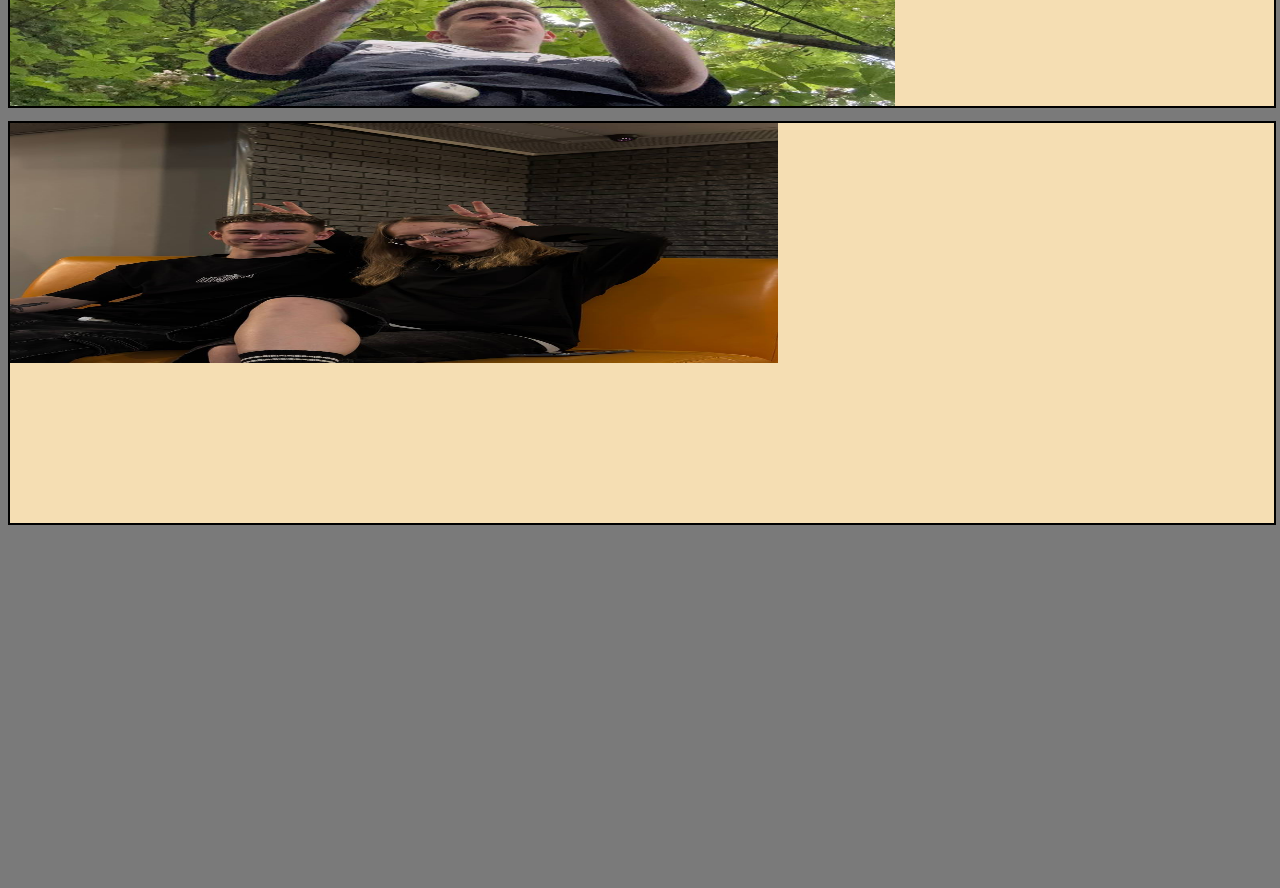
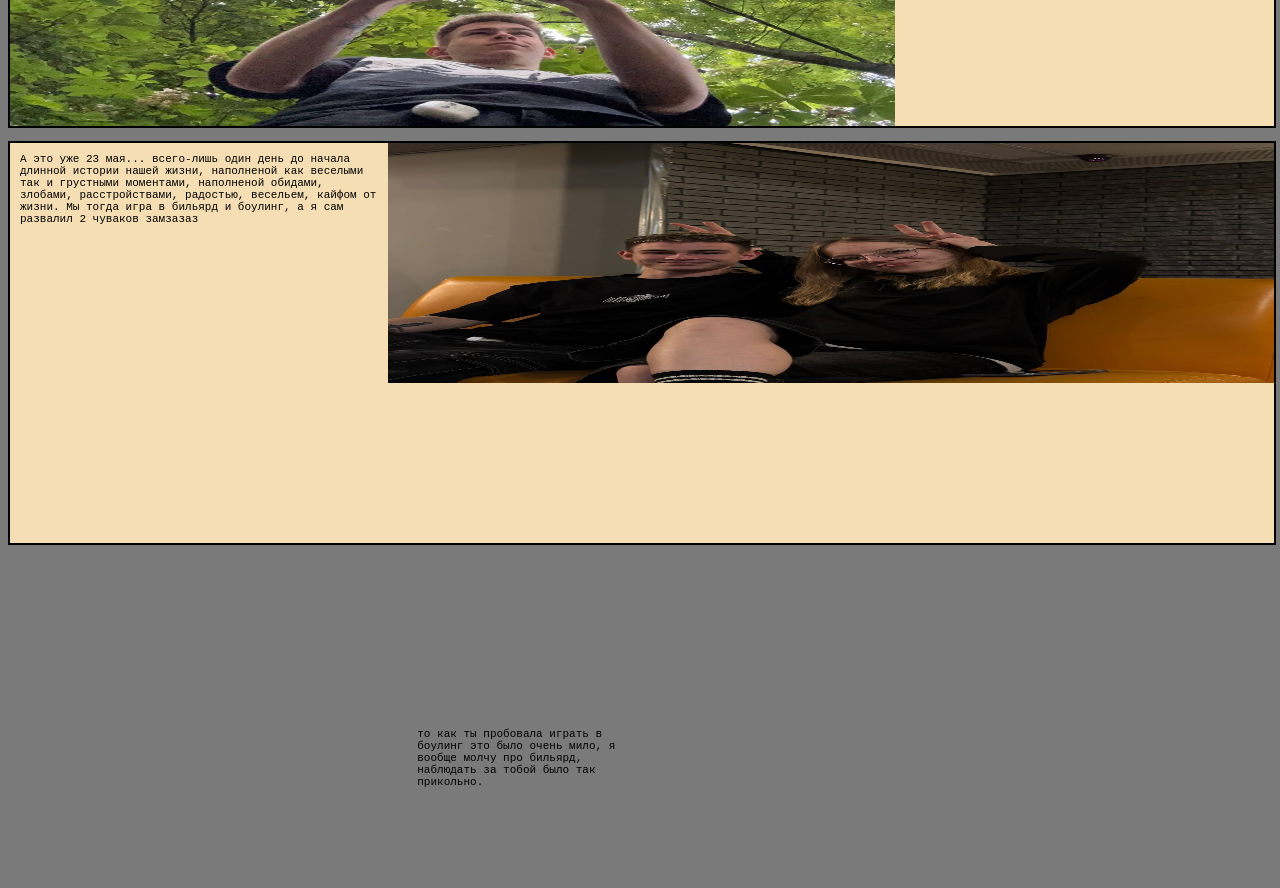
Before and after one commit to demeterda/podarok, a plain HTML site: page podarok/index.html in a window 1280 px wide. Shown: the part 500-1388 px from the top of the page. Before the commit the page ends 1033 px from the top, so only its background shows below. Drawn offline with Linux system fonts and the light colour scheme.

Commit message:
Add files via upload

```diff
--- a/podarok/index.html
+++ b/podarok/index.html
@@ -11,7 +11,7 @@
         }
         .text1 {
             width: 100%;
-            height: 400px;
+            height: 420px;
             background-color: wheat;
             font-size: 20px;
             display: flex;
@@ -29,7 +29,6 @@
     box-sizing: border-box;
 }
 .container1 p {
-    font-size: 16px;
     word-break: break-word;
     overflow-wrap: break-word;
     margin: 0;
@@ -57,6 +56,7 @@
     width: 50%;
     max-width: 50%;
     padding: 10px;
+    /* background-color: aqua; */
     box-sizing: border-box;
 }
 .container2 p {
@@ -67,36 +67,33 @@
     font-size: 11px;
 }
 .photo2 {
-    width: 60%;
-    height: 30%;
+    width: 120%;
+    height: 60%;
     background-size: 100% 100%;
-    position: absolute;
+    /* background-color: aquamarine; */
+    position: relative;
+    right: 0%;
+
 }
 .photo3 {
     width: 100%;
     height: 100%;
 }
-/* @media (max-width: 480px) {
-    .container p {
-        font-size: clamp(12px, 4vw, 16px);
-    }
-} */
+.p12 {
+    width: 228px;
+    height: 160px;
+    /* background-color: aquamarine; */
+    position: absolute;
+    top: 153.5%;
+    left: 32.6%;
+    font-size: 16px;
+    word-break: break-word;
+    overflow-wrap: break-word;
+    margin: 0;
+    font-size: 11px;
+    /* right: 47.3%; */
+}
 
-
-
-/* p {
-  font-size: 20px;
-}
-@media (max-width: 1200px) {
-  p {
-    font-size: 20px;
-  }
-}
-@media (max-width: 1200px) {
-  p {
-    font-size: clamp(20px, 4vw, 16px);
-   }
-}  */
     </style>
 </head>
 <body>
@@ -127,12 +124,19 @@
         <div class="text2">
         <div class="container2">
             <p>
-
+            А это уже 23 мая... всего-лишь один день до начала длинной истории нашей жизни,
+            наполненой как веселыми так и грустными моментами, наполненой обидами, злобами,
+            расстройствами, радостью, весельем, кайфом от жизни. Мы тогда игра в бильярд и боулинг,
+            а я сам развалил 2 чуваков замзазаз
             </p>
         </div>
           <div class="photo2">
             <img class="photo3" src="fotki/photo_2025-08-23_19-36-50.jpg" alt="">
         </div>
+        <p class="p12">
+            то как ты пробовала играть в боулинг это было очень мило, я вообще молчу про бильярд,
+            наблюдать за тобой было так прикольно.
+        </p>
     </div>
 </body>
 </html>
```
